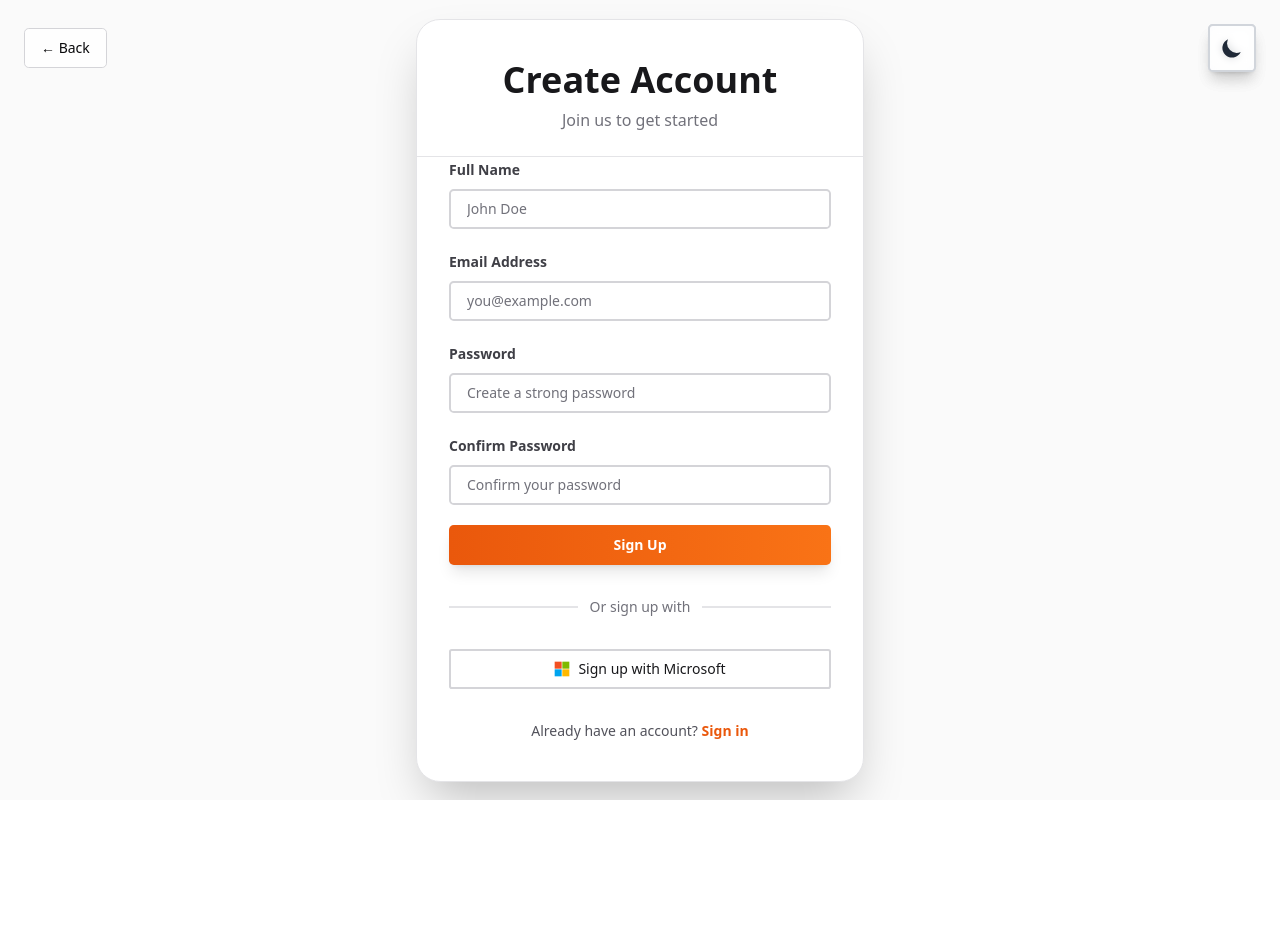
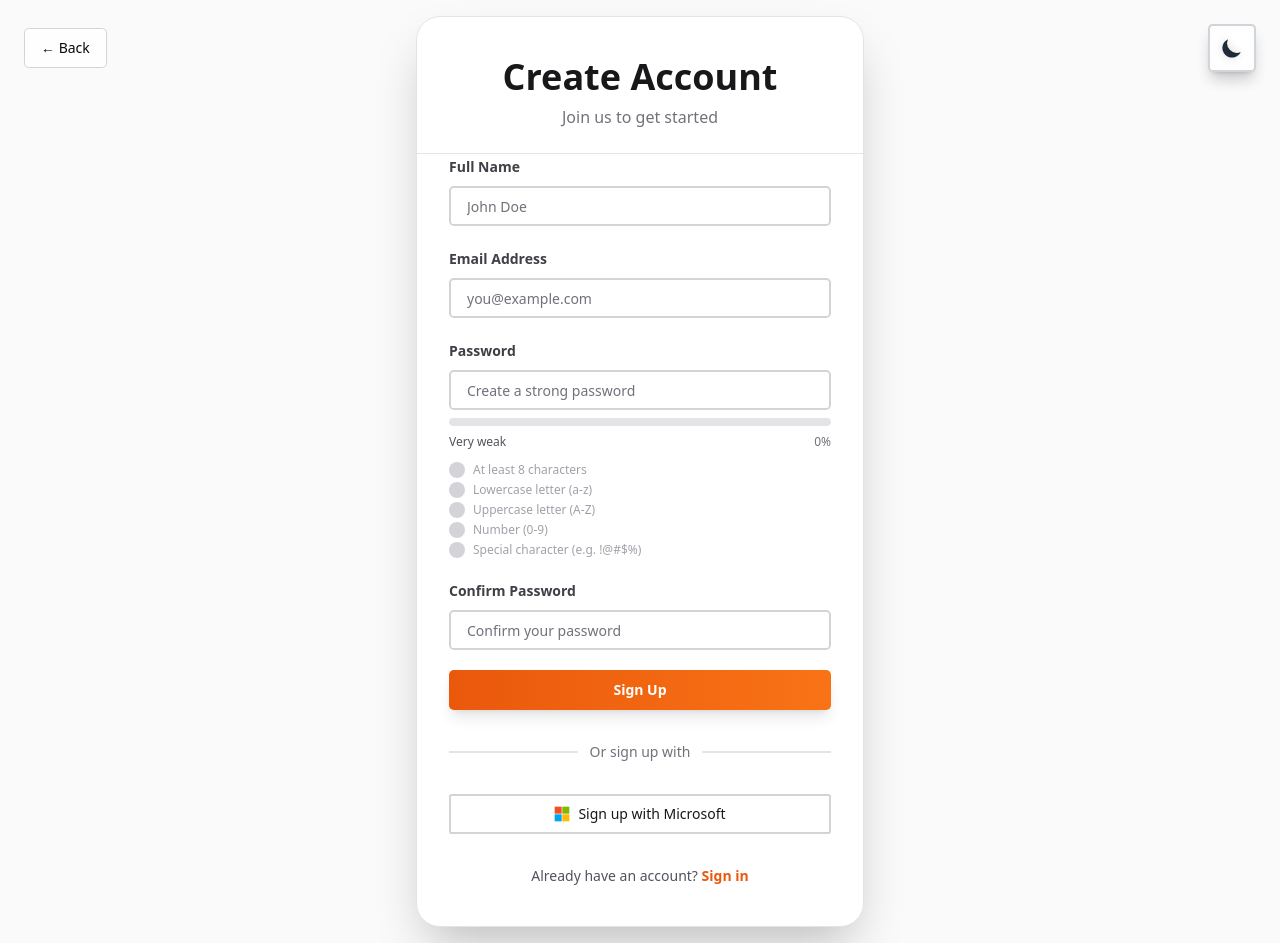
Before and after one commit to Hammadwakeel/mercurygse, a Next.js app: page /signup in a window 1280 px wide. Before the commit the page ends 800 px from the top, so only its background shows below. Built offline with nearby package versions, Linux system fonts and the light colour scheme.

Commit message:
Updated signup page

```diff
--- a/app/signup/page.tsx
+++ b/app/signup/page.tsx
@@ -1,7 +1,6 @@
 "use client"
 
-import type React from "react"
-import { useState } from "react"
+import React, { useMemo, useState } from "react"
 import Link from "next/link"
 import { useRouter } from 'next/navigation'
 import { Button } from "@/components/ui/button"
@@ -19,6 +18,49 @@ export default function SignupPage() {
   const [error, setError] = useState("")
   const router = useRouter()
 
+  // password checks
+  const checks = useMemo(() => {
+    const hasLower = /[a-z]/.test(password)
+    const hasUpper = /[A-Z]/.test(password)
+    const hasNumber = /[0-9]/.test(password)
+    const hasSpecial = /[^A-Za-z0-9]/.test(password)
+    const minLength = password.length >= 8
+    return { hasLower, hasUpper, hasNumber, hasSpecial, minLength }
+  }, [password])
+
+  const strengthScore = useMemo(() => {
+    // count how many of the 5 checks are true (max 5)
+    const vals = Object.values(checks)
+    return vals.filter(Boolean).length
+  }, [checks])
+
+  const strengthLabel = useMemo(() => {
+    switch (strengthScore) {
+      case 0:
+      case 1:
+        return "Very weak"
+      case 2:
+        return "Weak"
+      case 3:
+        return "Fair"
+      case 4:
+        return "Good"
+      case 5:
+        return "Strong"
+      default:
+        return ""
+    }
+  }, [strengthScore])
+
+  const strengthColorClass = useMemo(() => {
+    // return a tailwind bg color based on score
+    if (strengthScore <= 1) return "bg-red-500"
+    if (strengthScore === 2) return "bg-amber-500"
+    if (strengthScore === 3) return "bg-yellow-400"
+    if (strengthScore === 4) return "bg-lime-500"
+    return "bg-green-500"
+  }, [strengthScore])
+
   const handleSignup = async (e: React.FormEvent) => {
     e.preventDefault()
     setError("")
@@ -28,8 +70,9 @@ export default function SignupPage() {
       return
     }
 
-    if (password.length < 8) {
-      setError("Password must be at least 8 characters long")
+    // require all checks
+    if (!checks.hasLower || !checks.hasUpper || !checks.hasNumber || !checks.hasSpecial || !checks.minLength) {
+      setError("Password must be at least 8 characters and include one lowercase, one uppercase, one number and one special character")
       return
     }
 
@@ -60,6 +103,8 @@ export default function SignupPage() {
   const handleSocialSignup = (provider: string) => {
     console.log("[v0] Social signup with:", provider)
   }
+
+  const percent = Math.round((strengthScore / 5) * 100)
 
   return (
     <div className="min-h-screen w-full flex flex-col items-center justify-center p-4 relative overflow-hidden bg-zinc-50 dark:bg-zinc-950">
@@ -145,7 +190,48 @@ export default function SignupPage() {
                   onChange={(e) => setPassword(e.target.value)}
                   className="w-full px-4 py-3 border-2 border-zinc-300 dark:border-zinc-700 rounded-lg bg-white dark:bg-zinc-800"
                   required
+                  aria-describedby="password-requirements password-strength-label"
                 />
+
+                {/* Strength bar */}
+                <div className="mt-3">
+                  <div className="w-full h-2 rounded-full bg-zinc-200 dark:bg-zinc-800 overflow-hidden">
+                    <div
+                      className={`h-full transition-all duration-300 ${strengthColorClass}`}
+                      style={{ width: `${percent}%` }}
+                      aria-hidden
+                    />
+                  </div>
+                  <div className="flex items-center justify-between mt-2 text-xs">
+                    <div id="password-strength-label" className="text-zinc-600 dark:text-zinc-300">{strengthLabel}</div>
+                    <div className="text-zinc-500 dark:text-zinc-400">{percent}%</div>
+                  </div>
+
+                  {/* Checklist */}
+                  <ul id="password-requirements" className="mt-3 grid grid-cols-1 gap-1 text-xs">
+                    <li className={`flex items-center gap-2 ${checks.minLength ? 'text-zinc-600 dark:text-zinc-200' : 'text-zinc-400 dark:text-zinc-500'}`}>
+                      <span className={`inline-block w-4 h-4 rounded-full ${checks.minLength ? 'bg-green-500' : 'bg-zinc-300 dark:bg-zinc-700'}`} aria-hidden />
+                      At least 8 characters
+                    </li>
+                    <li className={`flex items-center gap-2 ${checks.hasLower ? 'text-zinc-600 dark:text-zinc-200' : 'text-zinc-400 dark:text-zinc-500'}`}>
+                      <span className={`inline-block w-4 h-4 rounded-full ${checks.hasLower ? 'bg-green-500' : 'bg-zinc-300 dark:bg-zinc-700'}`} aria-hidden />
+                      Lowercase letter (a-z)
+                    </li>
+                    <li className={`flex items-center gap-2 ${checks.hasUpper ? 'text-zinc-600 dark:text-zinc-200' : 'text-zinc-400 dark:text-zinc-500'}`}>
+                      <span className={`inline-block w-4 h-4 rounded-full ${checks.hasUpper ? 'bg-green-500' : 'bg-zinc-300 dark:bg-zinc-700'}`} aria-hidden />
+                      Uppercase letter (A-Z)
+                    </li>
+                    <li className={`flex items-center gap-2 ${checks.hasNumber ? 'text-zinc-600 dark:text-zinc-200' : 'text-zinc-400 dark:text-zinc-500'}`}>
+                      <span className={`inline-block w-4 h-4 rounded-full ${checks.hasNumber ? 'bg-green-500' : 'bg-zinc-300 dark:bg-zinc-700'}`} aria-hidden />
+                      Number (0-9)
+                    </li>
+                    <li className={`flex items-center gap-2 ${checks.hasSpecial ? 'text-zinc-600 dark:text-zinc-200' : 'text-zinc-400 dark:text-zinc-500'}`}>
+                      <span className={`inline-block w-4 h-4 rounded-full ${checks.hasSpecial ? 'bg-green-500' : 'bg-zinc-300 dark:bg-zinc-700'}`} aria-hidden />
+                      Special character (e.g. !@#$%)
+                    </li>
+                  </ul>
+                </div>
+
               </div>
 
               <div className="space-y-2">
```
